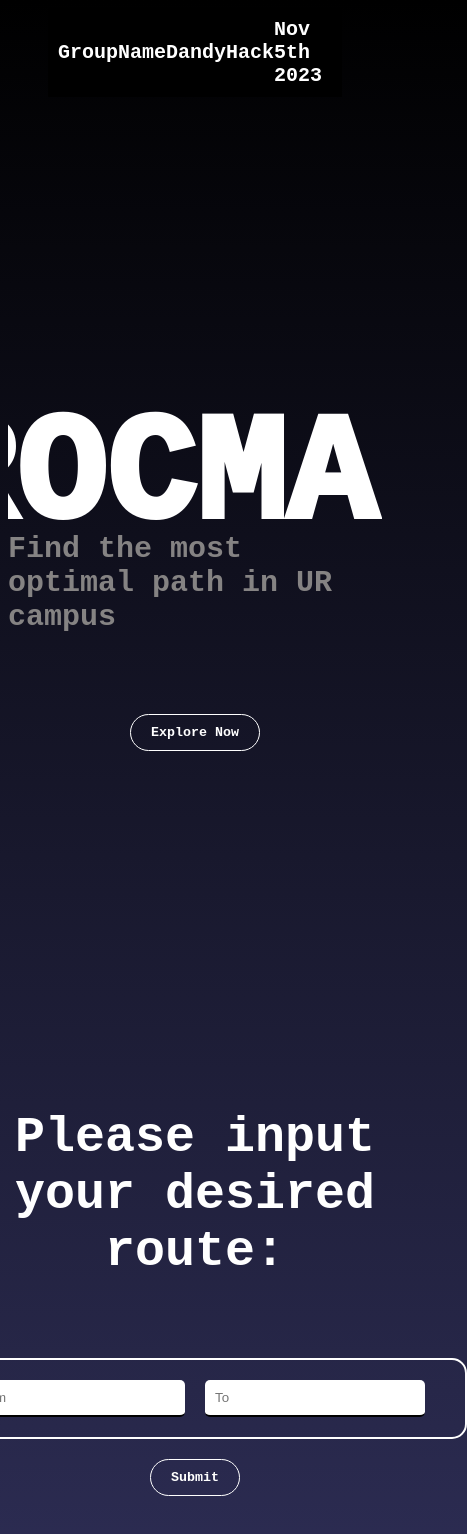
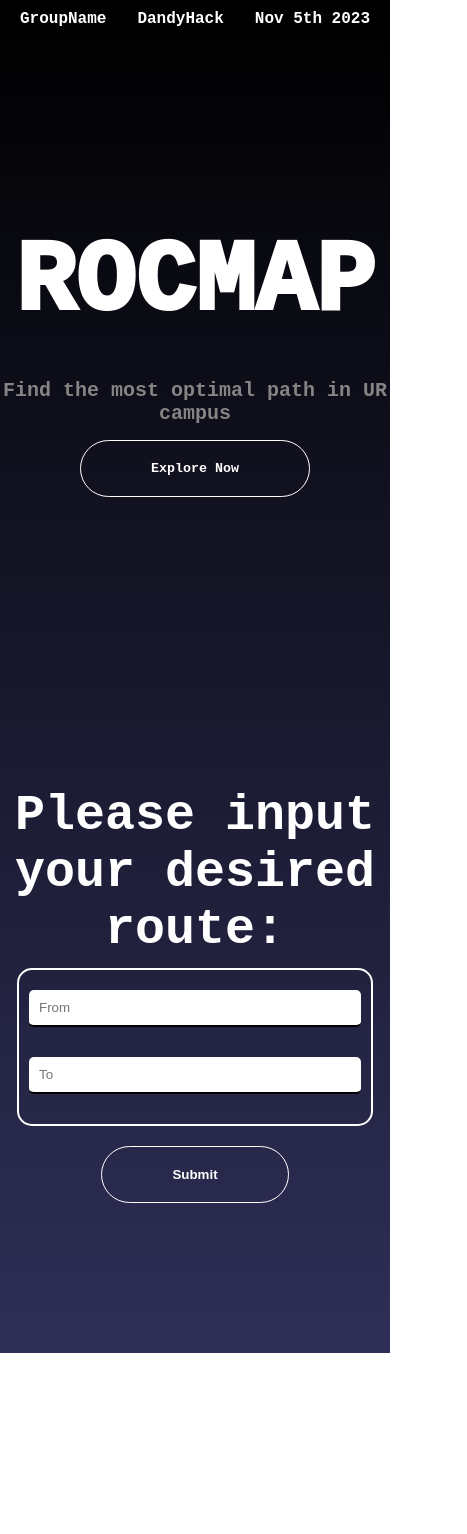
Before and after one commit to VietRocHack/RocMap, a React (Create React App) app in the folder front-end/roc-map/: page / in a window 390 px wide. Shown: the top 1534 px of the page, 467 px wide, since content can reach past the window. After the commit the page ends 1353 px from the top, so only its background shows below. Built offline with nearby package versions, Linux system fonts and the light colour scheme.

Commit message:
in progress

```diff
--- a/front-end/roc-map/src/App.css
+++ b/front-end/roc-map/src/App.css
@@ -4,10 +4,84 @@ body {
   color: white;
 }
 
+body, html {
+  margin: 0;
+  padding: 0;
+  max-width: 100%;
+  overflow-x: hidden;
+}
 
 html {
   scroll-behavior: smooth;
+  width: 100%;
 }
+
+/* TITLE */
+
+.background-container{
+  margin-bottom: 200px
+}
+
+.top-container {
+  margin:0 40px;
+  display: flex;
+  justify-content: space-between;
+  align-items: center;
+  background-color: black;
+  color: white;
+  padding: 10px;
+}
+
+.left-section,
+.middle-section,
+.right-section  {
+  font-weight: 900;
+  font-size: 20px;
+}
+
+.title {
+  display: flex;
+  flex-direction: column;
+  justify-content: center;
+  align-items: center;
+  height: 87vh;
+  position: relative;
+  overflow: hidden;
+}
+
+.title-text {
+  font-family: 'Courier New', Courier, monospace;
+  font-size: 150px;
+  position: relative;
+  font-weight: 1000;
+  color: white;
+}
+
+.sub-title {
+  font-family: 'Courier New', Courier, monospace;
+  color: rgb(133, 131, 131);
+  font-weight: 900;
+  margin-top: 200px;
+  font-size: 30px;
+  position: absolute;
+  transition: opacity 3s ease, transform 3s ease;
+}
+
+.animate-description {
+  opacity: 1;
+  transform: translateY(0);
+  animation: moveDown 2s ease;
+}
+
+@keyframes moveDown {
+  0% {
+    transform: translateY(-100%);
+  }
+  100% {
+    transform: translateY(0);
+  }
+}
+
 
 /* _____FORM______ */
 
@@ -27,7 +101,6 @@ html {
   margin-bottom: 100px;
 }
 
-/* Style the input fields */
 .input-container {
   display: flex;
   align-items: center;
@@ -48,13 +121,12 @@ input[type="text"] {
   width: 200px;
 }
 
-/* Style the button container for centering */
+
 .button-container {
   display: flex;
-  align-items: center; /* Center items horizontally */
+  align-items: center;
   margin-top: 20px;
 }
-
 
 
 /* _____INFO______ */
@@ -91,6 +163,16 @@ input[type="text"] {
   margin-top: 5px;
 }
 
+/**RESULT PART **/
+
+/*___DETAILS___*/
+.details {
+  margin-left: 20px;
+  font-weight: 700;
+  font-size: 21px;
+  margin-bottom: 30px;
+}
+
 /* ____IMAGE_____ */
 
 .image-container {
@@ -98,23 +180,22 @@ input[type="text"] {
   display: flex;
   justify-content: center;
   align-items: center;
-  height: 50vh;
+  height: 60vh;
   max-width: 80%;
   margin: 0 auto;
-  background-color: #f0f0f0;
+  background-color: #a7a6a6;
 }
 
 /* Style the image (adjust as needed) */
 .image-container img {
-  max-width: 50%;
-  max-height: 50%;
+  max-width: 100%;
+  max-height: 100%;
   border: 1px solid #ccc;
   border-radius: 15px;
 }
 
 /*____BUTTON____ */
 
-/* Center the form horizontally */
 .button-container {
   display: flex;
   justify-content: space-between;
@@ -124,7 +205,7 @@ input[type="text"] {
 
 button {
   color: white;
-  padding: 10px 20px;
+  padding: 20px 70px;
   font-weight: 600;
   background: none;
   border: white 0.1rem solid;
@@ -142,96 +223,6 @@ submit-button:focus {
   color: black;
 }
 
-/* TITLE */
-
-.background-container{
-  margin-bottom: 210px
-}
-
-.top-container {
-  margin:0 40px;
-  display: flex;
-  justify-content: space-between;
-  align-items: center;
-  background-color: black;
-  color: white;
-  padding: 10px;
-}
-
-.left-section {
-  font-weight: 900;
-  font-size: 20px;
-}
-
-.middle-section {
-  font-weight: 900;
-  font-size: 20px;
-}
-
-
-.right-section {
-  font-weight: 900;
-  font-size: 20px;
-}
-
-
-.presented-line {
-  font-family: 'Courier New', Courier, monospace;
-  color: white;
-  font-weight: 900;
-  font-size: 30px;
-  position: absolute;
-  top: 30px;
-  left: 50%;
-  transform: translate(-50%, -50%);
-}
-
-.title {
-  display: flex;
-  flex-direction: column;
-  justify-content: center;
-  align-items: center;
-  height: 95vh;
-  position: relative;
-  overflow: hidden;
-}
-
-.title-text {
-  font-family: 'Courier New', Courier, monospace;
-  font-size: 150px;
-  position: relative;
-  z-index: 2;
-  font-weight: 1000;
-  color: white;
-}
-
-.sub-title {
-  font-family: 'Courier New', Courier, monospace;
-  color: rgb(133, 131, 131);
-  font-weight: 900;
-  margin-top: 200px;
-  font-size: 30px;
-  position: absolute;
-  transition: opacity 3s ease, transform 3s ease;
-  transform: translateY(-100%);
-}
-
-.animate-description {
-  opacity: 1;
-  transform: translateY(0);
-  animation: moveDown 2s ease;
-}
-
-@keyframes moveDown {
-  0% {
-    transform: translateY(-100%);
-  }
-  100% {
-    transform: translateY(0);
-  }
-}
-
-
 .scroll-button {
   justify-content: center;
   align-self: flex;
--- a/front-end/roc-map/src/App.js
+++ b/front-end/roc-map/src/App.js
@@ -1,13 +1,17 @@
+import hallsData from "./utils/halls.json";
 import "./App.css";
 import React, { useEffect, useRef, useState } from "react";
+import "./mediaqueries.css";
 
 function App() {
+  const [arrInfo, setArrInfo] = useState([{}]);
+  const [showResult, setShowResult] = useState(false);
+  const [isSuggestionsVisible, setIsSuggestionsVisible] = useState(false);
+
   const [formData, setFormData] = React.useState({
     start: "",
     end: "",
   });
-
-  const [showResult, setShowResult] = useState(false);
 
   const handleChange = (e) => {
     const { name, value } = e.target;
@@ -15,7 +19,21 @@ function App() {
       ...formData,
       [name]: value,
     });
+    setIsSuggestionsVisible(!!value);
   };
+
+  const handleAutoCompleteChange = (e) => {
+    const value = e.value;
+    setFormData({
+      ...formData,
+      start: value,
+    });
+    setIsSuggestionsVisible(false);
+  };
+
+  const filteredHalls = hallsData.filter((hall) =>
+    hall.name.toLowerCase().includes(formData.start.toLowerCase())
+  );
 
   const descriptionRef = useRef(null);
   useEffect(() => {
@@ -28,10 +46,26 @@ function App() {
   };
 
   const showResultDiv = () => {
+    var dirRequest = {
+      startId: "10",
+      endId: "12",
+    };
+    // turn on loading indicator
+    fetch("https://us-central1-rocmap.cloudfunctions.net/findDirection", {
+      method: "POST",
+      body: JSON.stringify(dirRequest),
+    }).then(async (res) => {
+      // turn off loading indicator
+      const processed = await res.json();
+      if (!res.ok) {
+        alert("Something happened when contacting backend!");
+        return;
+      }
+      setArrInfo(processed.response);
+      alert(JSON.stringify(processed.response));
+    });
     setShowResult(!showResult);
   };
-
-
 
   return (
     <>
@@ -46,7 +80,6 @@ function App() {
           <p ref={descriptionRef} className="sub-title">
             Find the most optimal path in UR campus
           </p>
-
 
           <button className="scroll-button" onClick={scrollDown}>
             Explore Now
@@ -64,7 +97,29 @@ function App() {
               onChange={handleChange}
               name="start"
               value={formData.start}
+              onFocus={() => setIsSuggestionsVisible(!!formData.start)}
+              onBlur={() => setIsSuggestionsVisible(false)}
             />
+            {isSuggestionsVisible ? (
+              <div class="dropdown">
+              <ul className="autocomplete-list">
+                <div class="dropdown-content">
+                {filteredHalls.length > 0 ? (
+                  filteredHalls.map((hall, index) => (
+                    <li
+                      key={index}
+                      onClick={() => handleAutoCompleteChange(hall.name)}
+                    >
+                      {hall.name}
+                    </li>
+                  ))
+                ) : (
+                  <li>Nothing found</li>
+                )}
+                </div>
+              </ul>
+              </div>
+            ) : null}
             <input
               type="text"
               placeholder="To"
@@ -74,7 +129,7 @@ function App() {
             />
           </div>
           <div className="button-container">
-            <button className="submit-button scroll-button" onClick={showResultDiv}>
+            <button className="submit-button" onClick={showResultDiv}>
               Submit
             </button>
           </div>
@@ -83,26 +138,42 @@ function App() {
 
       {showResult && (
         <div className="result">
+          <div className="image-container">
+            {arrInfo.length > 0 ? (
+              <img
+                src={arrInfo[0].image}
+                alt="pic"
+                style={{ objectFit: "cover", width: "100%", height: "100%" }}
+              />
+            ) : (
+              <p>No image available</p>
+            )}
+          </div>
+
+          <div className="pop-up-container">
+            <div className="button-container">
+              <button className="button-in-container">Prev</button>
+
+              <button className="button-in-container">Next</button>
+            </div>
+            <div className="details">
+              <span className="description-label">Description:</span> write
+              something here
+            </div>
+            <div className="info-title">INFORMATION</div>
             <div className="info-container">
               <div className="info">
                 <div className="info-left">
                   <span className="label">Distance</span>
-                <span className="value">100 km</span>
+                  <span className="value">{arrInfo[0].dist}</span>
                 </div>
 
-              <div className="info-right  info-box">
-                <span className="label">Time approximately</span>
-                <span className="value">2 hours</span>
+                <div className="info-right">
+                  <span className="label">ETA</span>
+                  <span className="value">1 min</span>
                 </div>
               </div>
             </div>
-
-          <div className="image-container">Image goes here</div>
-
-          <div className="button-container">
-            <button>Prev</button>
-
-            <button>Next</button>
           </div>
         </div>
       )}
--- /dev/null
+++ b/front-end/roc-map/src/mediaqueries.css
@@ -0,0 +1,160 @@
+@media (max-width: 1200px) {
+  .top-container {
+    margin: 0 10px;
+    padding: 10px;
+    display: flex;
+    justify-content: space-between;
+    align-items: center;
+    background-color: black;
+    color: white;
+    font-size: 10px;
+
+  }
+
+  .left-section,
+  .middle-section,
+  .right-section {
+    font-weight: 800;
+    font-size: medium;
+  }
+
+  .title {
+    display: flex;
+    flex-direction: column;
+    justify-content: center;
+    align-items: center;
+    height: 65vh;
+    position: relative;
+    overflow: hidden;
+  }
+
+  .title-text {
+    font-family: 'Courier New', Courier, monospace;
+    font-size: 100px;
+    position: relative;
+    font-weight: 1000;
+    color: white;
+  }
+
+  .sub-title {
+    font-family: 'Courier New', Courier, monospace;
+    color: rgb(133, 131, 131);
+    font-weight: 900;
+    margin-top: 200px;
+    font-size: 20px;
+    position: absolute;
+    transition: opacity 3s ease, transform 3s ease;
+    text-align: center;
+    display: flex;
+    align-items: center;
+  }
+
+  .input-container {
+    flex-direction: column;
+    width: 80%;
+  }
+
+  input[type="text"] {
+    width: 100%;
+    margin-bottom: 10px;
+  }
+
+  .info-title {
+    display: flex;
+    justify-content: center;
+    align-items: center;
+    font-size: 23px;
+    font-weight: 900;
+  }
+
+  .info-container {
+    display: flex;
+    justify-content: center;
+    align-items: center;
+    margin-top: 20px;
+  }
+
+  .info {
+    display: flex;
+    justify-content: space-between;
+    width: 100%;
+  }
+
+  .info-left,
+  .info-right {
+    display: flex;
+    flex-direction: column;
+    align-items: center;
+    margin-bottom: 20px;
+    width: 50%;
+  }
+
+  .label {
+    font-size: 20px;
+    font-weight: 700;
+  }
+  .value{
+    font-weight: 200;
+  }
+
+  .button-container {
+    margin-bottom: 40px;
+  }
+
+  button {
+    padding: 20px 70px;
+  }
+
+  .button-in-container{
+    color: black;
+    border: black 0.13rem solid;
+
+  }
+
+  .image-container {
+    max-width: 100%;
+  }
+
+  .pop-up-container{
+  background-color: white;
+  box-shadow: 0 0 30px rgba(0, 0, 0, 5);
+  padding: 10px;
+  border-radius: 10px;
+  border: 4px solid rgb(0, 0, 0);
+  color: black;
+  position: relative;
+  z-index: 1;
+  }
+
+  .details {
+    font-weight: 200;
+  }
+  .description-label{
+    font-weight: 700;
+    font-size:23px;
+  }
+  .details::after {
+    content: "";
+    display: block;
+    height: 1.5px;
+    width: 100%;
+    background: linear-gradient(to right, transparent, #000, transparent);
+    margin: 30px 0;
+  }
+}
+
+
+.dropdown {
+  position: relative;
+  display: inline-block;
+}
+
+.dropdown-content {
+  display: none;
+  position: absolute;
+  background-color: #f9f9f9;
+  min-width: 160px;
+  box-shadow: 0px 8px 16px 0px rgba(0,0,0,0.2);
+  padding: 12px 16px;
+  z-index: 1;
+}
--- /dev/null
+++ b/front-end/roc-map/src/utils/halls.json
@@ -0,0 +1,22 @@
+[
+    {
+        "id": "1",
+        "name": "Rush Rhees Library"
+    },
+    {
+        "id": "2",
+        "name": "Bausch & Lomb Hall"
+    },
+    {
+        "id": "3",
+        "name": "Morey Hall"
+    },
+    {
+        "id": "4",
+        "name": "Dewey Hall"
+    },
+    {
+        "id": "5",
+        "name": "Lattimore Hall"
+    }
+]
--- /dev/null
+++ b/package.json
@@ -0,0 +1,5 @@
+{
+  "dependencies": {
+    "@syncfusion/ej2-react-dropdowns": "^23.1.43"
+  }
+}
```
Also changed, not shown: front-end/roc-map/src/utils/fetchData.js (added, +30 -0 lines), 1 other file (tests, documents, lock files or other folders). Lines whose indentation alone changed are shown as unchanged.
